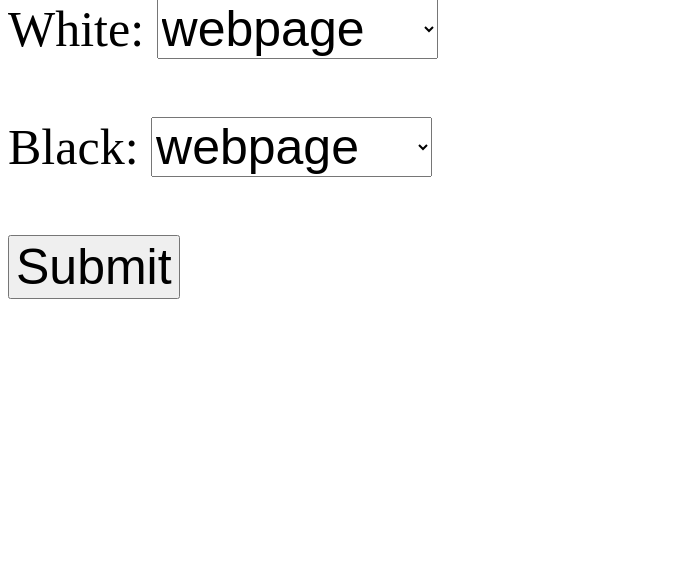
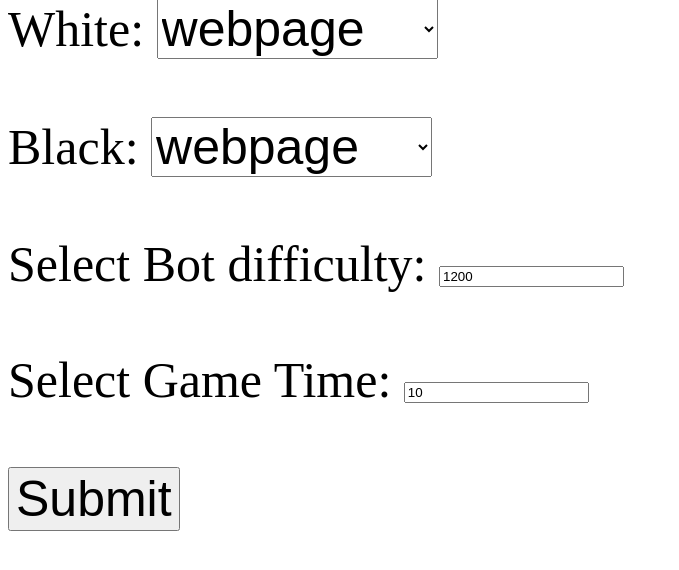
Before and after one commit to BrodyCooke/Autonomous-chess, a Flask app: page / in a window 1280 px wide. Shown: the part 212-782 px from the top of the page, without its empty margins (0-679 px from the left). Run offline with Flask 3, Linux system fonts and the light colour scheme; parts of the project's set-up code (start-up, migrations or seed data) failed here and were passed over.

Commit message:
got time and difficulty selection done, tested api as both white and black and it works for each. did pieces taken still need invalid moves

```diff
--- a/Server/Templates/homepage.html
+++ b/Server/Templates/homepage.html
@@ -14,17 +14,20 @@
             var selectedWhiteValue = whiteDropdown.options[whiteDropdown.selectedIndex].value;
             var selectedBlackValue = blackDropdown.options[blackDropdown.selectedIndex].value;
 
-            send_startup(selectedWhiteValue,selectedBlackValue)
+            var difficulty = document.getElementById("difficulty").value;
+            var gametime = document.getElementById("time").value;
+
+            send_startup(selectedWhiteValue,selectedBlackValue,difficulty,gametime)
             waitForServer();
         }
 
-        function send_startup(v1,v2){
+        function send_startup(v1,v2,v3,v4){
             fetch('/startup', {
             method: 'POST',
             headers: {
                 'Content-Type': 'application/json',
             },
-            body: JSON.stringify({ white: v1, black: v2}),
+            body: JSON.stringify({ white: v1, black: v2 , difficulty: v3, gametime: v4}),
             })
             .then(response => response.text())
             .then(data => {
@@ -104,6 +107,12 @@
             <option value="chessboard">chessboard</option>
         </select>
         <br><br>
+        <label for="difficulty">Select Bot difficulty:</label>
+        <input type="text" id="difficulty" name="difficulty" value="1200">
+        <br><br>
+        <label for="time">Select Game Time:</label>
+        <input type="text" id="time" name="time" value="10">
+        <br><br>
         <input style="font-size: 50px;" type="button" value="Submit" onclick="submitForm()">
     </form>
 </body>
--- a/Server/chess_api.py
+++ b/Server/chess_api.py
@@ -10,6 +10,10 @@ class API:
         #self.stockfish.set_elo_rating(600)
         #self.stockfish.set_depth(10)
         #self.stockfish.set_skill_level(0)
+        print(json.dumps(self.stockfish.get_parameters(), indent = 4))
+
+    def set_difficulty(self, difficulty):
+        self.stockfish.set_elo_rating(difficulty)
         print(json.dumps(self.stockfish.get_parameters(), indent = 4))
 
 
--- a/Server/game.py
+++ b/Server/game.py
@@ -1,12 +1,13 @@
 class Game:
     def __init__(self):
         self.message_history = []
-        self.lastmessage = ''
+        self.lastmessage = 'started'
         self.p_white = None
         self.p_black = None
         self.spectators = []
         self.clients = []
         self.endgame = 0
+        self.gametime = 0
 
     def add_message(self, message):
         self.message_history.append(message)
@@ -53,3 +54,9 @@ class Game:
 
     def is_endgame(self):
         return self.endgame
+
+    def set_gametime(self,gametime):
+        self.gametime= gametime
+
+    def get_gametime(self):
+        return self.gametime
--- a/Server/server.py
+++ b/Server/server.py
@@ -4,10 +4,10 @@ from game import Game
 from chess_api import API
 
 import time
+import webbrowser
 
 app = Flask(__name__)
 
-# List to store instances of Client class
 game = Game()
 API_game = API()
 
@@ -68,8 +68,13 @@ def startup():
     if not client:
         return jsonify({'status': 'Error', 'message': 'Client not found'})
 
+    '''parse the message'''
     white_type = message_data['white']
     black_type = message_data['black']
+    difficulty = int(message_data['difficulty'])
+    API_game.set_difficulty(difficulty)
+    game.set_gametime(message_data['gametime'])
+    print(game.get_gametime())
 
     if (black_type == 'ai'):
         API_client = Client('0.0.0.0')
@@ -243,7 +248,7 @@ def status():
     print("Runtime is: ",(end-start))
     if client:
         game.zero_lastmessage()
-        print('returning move')
+        print('returning move',message)
         return jsonify({'status': 'new message', 'message': message})
 
     else:
@@ -286,4 +291,5 @@ def apicall():
 '''
 
 if __name__ == '__main__':
+    #webbrowser.open('http://127.0.0.1:5000')  # Go to example.com
     app.run(host='0.0.0.0', port=5000,debug=False)
```
Also changed, not shown: Server/Templates/black.html (+15 -1 lines), Server/Templates/white.html (+15 -0 lines).
